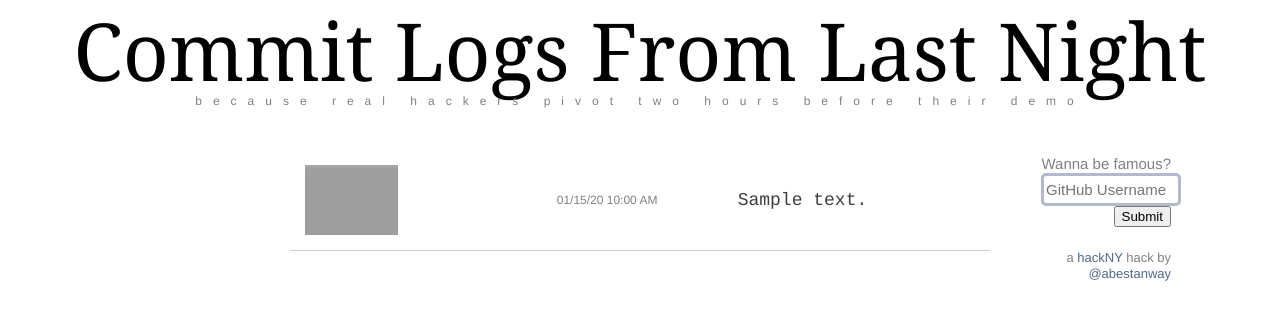
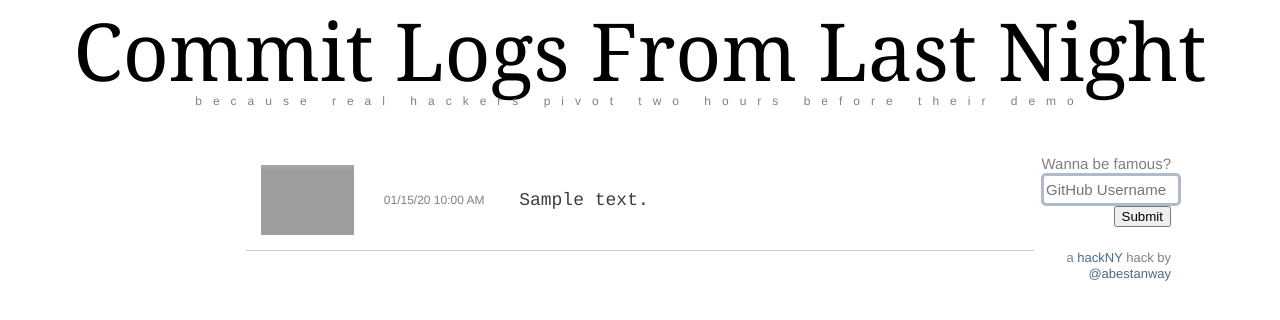
Before and after one commit to astanway/commit-logs-from-last-night, a PHP site: page / in a window 1280 px wide. Shown: the top 320 px of the page. Run offline with PHP 8.4, Linux system fonts and the light colour scheme; tables that the repository leaves empty or names only in its code hold one stand-in row (values such as "Sample post"); a stand-in replaces the project's code that opens the database connection; some libraries are stand-ins or nearby versions; some web fonts are replaced; grey boxes are pictures that could not be loaded.

Commit message:
fixed width

```diff
--- a/index.php
+++ b/index.php
@@ -47,7 +47,9 @@
                  ?>
         </td>
         <td valign="middle" class="message">
+          <div class="subMessage">
                 <?php echo '<a class="commit" href='. $row['commiturl'] . '>' . $row['message'] .'</a>'?>
+          </div>
         </td>
       </tr>
   <?php } ?>
--- a/styles.css
+++ b/styles.css
@@ -90,6 +90,10 @@ html, body, #header{
   vertical-align: middle;
 }
 
+.subMessage{
+  width: 500px;
+}
+
 #allPosts{
   width: 700px;
   margin: 0 auto;
```
